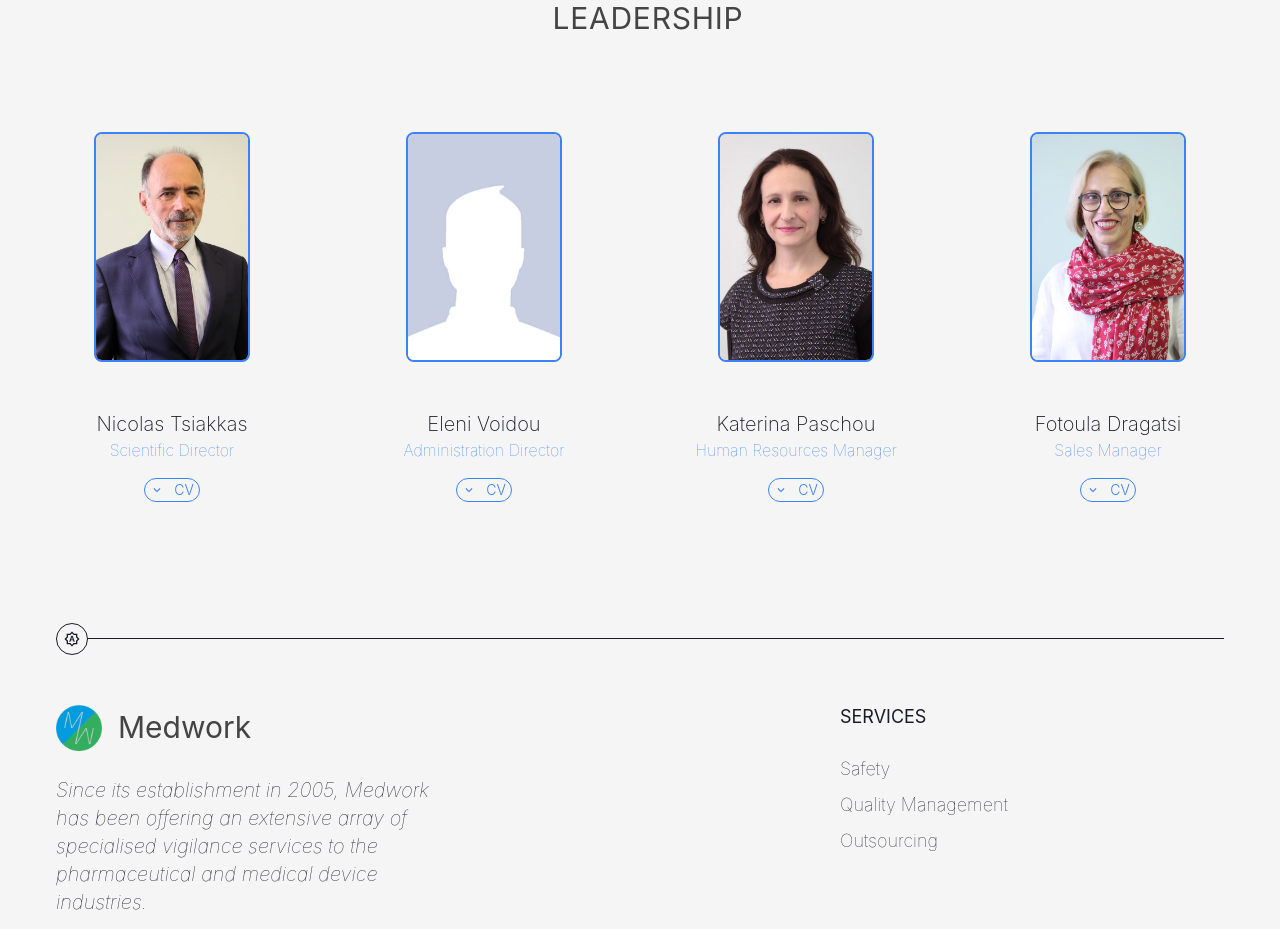
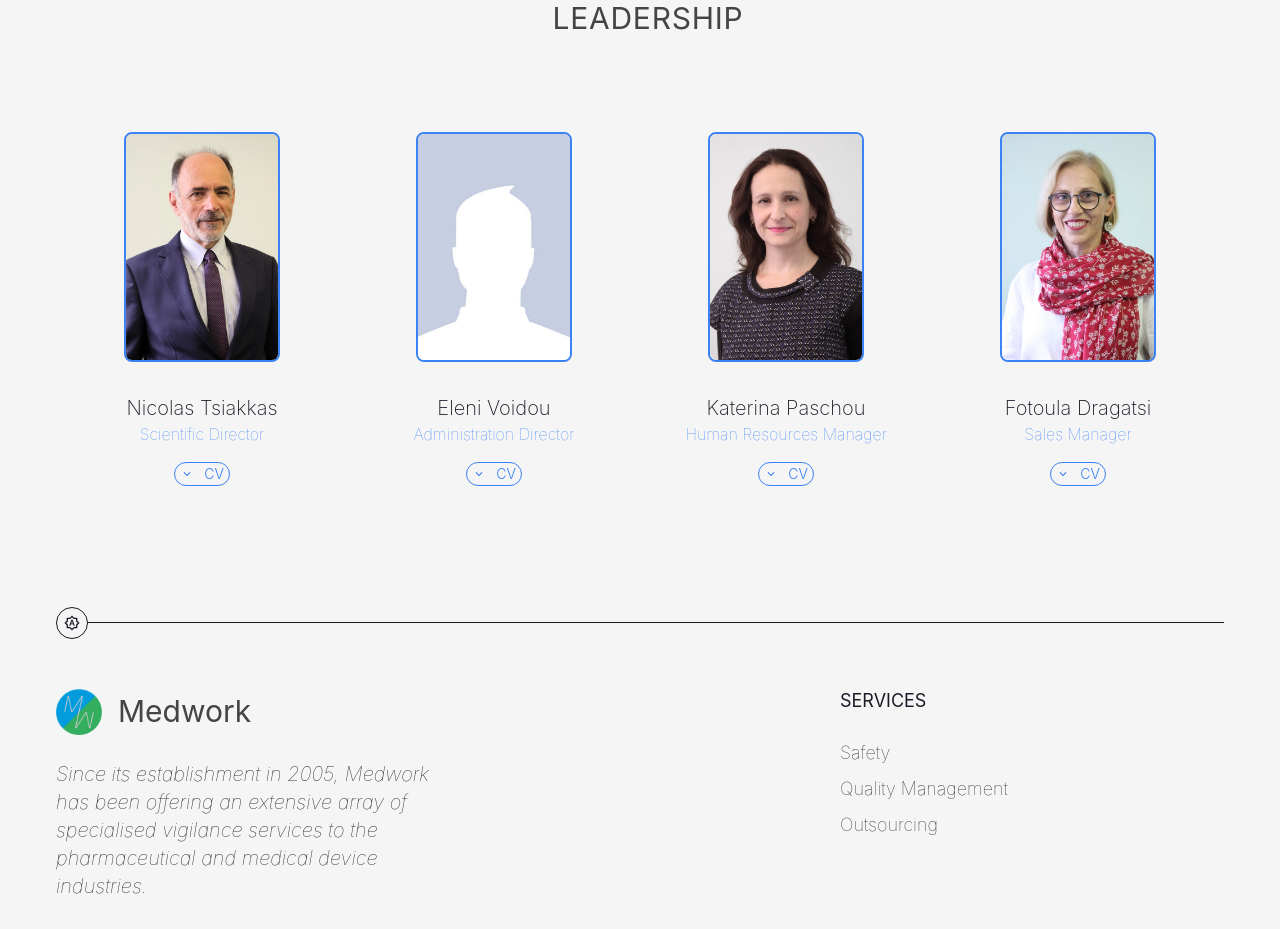
Before and after one commit to Medwork-CRO/webpage, a Next.js app: page /about-us in a window 1280 px wide. Shown: the part 1880-2809 px from the top of the page. Built offline with nearby package versions, Linux system fonts and the light colour scheme.

Commit message:
Update framer motion and card text colour

```diff
--- a/src/components/Card.tsx
+++ b/src/components/Card.tsx
@@ -1,3 +1,4 @@
+import { motion } from "framer-motion";
 import Image, { StaticImageData } from "next/image";
 import Link from "next/link";
 
@@ -16,11 +17,21 @@ function Card({
     imageDescription,
     readMoreLink,
 }: CardProps) {
+    const variants = {
+        visible: { opacity: 1, scale: 1, transition: { duration: 0.5 } },
+        hidden: { opacity: 0, scale: 0.8 }
+    };
+
     return (
-        <div className="flex flex-col gap-2">
+        <motion.div
+            initial="hidden"
+            whileInView="visible"
+            variants={variants}
+            className="flex flex-col gap-2">
             <Link href={readMoreLink}>
                 <div tabIndex={index} className="
                     bg-medwork-light2 dark:bg-medwork-dark2
+                    text-medwork-dark2 dark:text-medwork-light2
                     flex flex-col items-center overflow-hidden
                     transform transition duration-200 ease-in-out
                     border-4 border-transparent rounded-lg
@@ -38,7 +49,7 @@ function Card({
                     </div>
                 </div>
             </Link>
-        </div>
+        </motion.div>
     );
 }
 
--- a/src/components/InfoBox.tsx
+++ b/src/components/InfoBox.tsx
@@ -1,3 +1,4 @@
+import { motion } from "framer-motion";
 import Link from "next/link";
 
 type InfoBoxProps = {
@@ -7,7 +8,18 @@ type InfoBoxProps = {
   color: string;
 };
 
-const InfoBox = ({ title, text, link, color }: InfoBoxProps) => (
+function InfoBox({ title, text, link, color }: InfoBoxProps) {
+    const variants = {
+        visible: { opacity: 1, scale: 1, transition: { duration: 0.5 } },
+        hidden: { opacity: 0, scale: 0.8 }
+    };
+
+    return (
+        <motion.div
+            initial="hidden"
+            whileInView="visible"
+            variants={variants}
+        >
             <Link href={link}>
                 <div className={`${color}
           flex flex-col p-4 rounded-lg
@@ -19,6 +31,8 @@ const InfoBox = ({ title, text, link, color }: InfoBoxProps) => (
                     <p className="text-md narrow-letters leading-relaxed">{text}</p>
                 </div>
             </Link>
+        </motion.div>
     );
+}
 
 export default InfoBox;
--- a/src/components/InfoBoxMatrix.tsx
+++ b/src/components/InfoBoxMatrix.tsx
@@ -1,4 +1,3 @@
-import { motion } from "framer-motion";
 import React from "react";
 import InfoBox from "./InfoBox";
 
@@ -10,17 +9,8 @@ export type InfoBoxAttributes = {
 };
 
 function InfoBoxMatrix({ infoBoxes }: { infoBoxes: InfoBoxAttributes[] }) {
-    const variants = {
-        visible: { opacity: 1, scale: 1, transition: { duration: 0.5 } },
-        hidden: { opacity: 0, scale: 0.8 }
-    };
-
     return (
-        <motion.div
-            initial="hidden"
-            whileInView="visible"
-            variants={variants}
-            className="w-full self-center grid grid-cols-1 md:grid-cols-2 lg:grid-cols-3 mx-4 md:mx-8 lg:mx-16 my-4 md:my-8 lg:my-16 gap-8">
+        <div className="w-full self-center grid grid-cols-1 md:grid-cols-2 lg:grid-cols-3 mx-4 md:mx-8 lg:mx-16 my-4 md:my-8 lg:my-16 gap-8">
             {infoBoxes.map((infoBox, i) => (
                 <React.Fragment key={i}>
                     <InfoBox
@@ -31,7 +21,7 @@ function InfoBoxMatrix({ infoBoxes }: { infoBoxes: InfoBoxAttributes[] }) {
                     />
                 </React.Fragment>
             ))}
-        </motion.div>
+        </div>
     );
 }
 
--- a/src/components/MemberCard.tsx
+++ b/src/components/MemberCard.tsx
@@ -1,15 +1,15 @@
-import Image from "next/image";
+import { motion } from "framer-motion";
+import Image, { StaticImageData } from "next/image";
 import { useState } from "react";
 import { FaLinkedin } from "react-icons/fa";
 import { MdExpandLess, MdExpandMore } from "react-icons/md";
-import { StaticImageData } from "next/image";
 
 export type MemberInfo = {
-  image: StaticImageData;
-  name: string;
-  title: string;
-  description: string[];
-  linkedInTag?: string;
+    image: StaticImageData;
+    name: string;
+    title: string;
+    description: string[];
+    linkedInTag?: string;
 };
 
 
@@ -25,10 +25,18 @@ function MemberCard({
     const toggleDescription = () => {
         setShowFullDescription(!showFullDescription);
     };
+    const variants = {
+        visible: { opacity: 1, scale: 1, transition: { duration: 0.5 } },
+        hidden: { opacity: 0, scale: 0.8 }
+    };
 
     return (
-        <div className="flex flex-col items-center content-center text-center text-medwork-dark dark:text-medwork-light">
-            <div className="flex flex-col sm:flex-row md:flex-col items-center content-center gap-4">
+        <motion.div
+            initial="hidden"
+            whileInView="visible"
+            variants={variants}
+            className="flex flex-col items-center content-center text-center text-medwork-dark dark:text-medwork-light">
+            <div className="flex flex-col sm:flex-row md:flex-col items-center content-center">
                 <div className="flex h-[230px] rounded-xl bg-cover">
                     <Image
                         className="w-[156px] rounded-lg border-2 border-blue-500 object-cover"
@@ -75,7 +83,7 @@ function MemberCard({
                     ))}
                 </div>
             )}
-        </div>
+        </motion.div>
     );
 }
 
--- a/src/components/People.tsx
+++ b/src/components/People.tsx
@@ -4,7 +4,6 @@ import person2 from "@assets/people/default.jpg";
 import person3 from "@assets/people/katerina_paschou.webp";
 import person4 from "@assets/people/fotoula_dragatsi.webp";
 import MemberCard, { MemberInfo } from "./MemberCard";
-import { motion } from "framer-motion";
 
 const membersInfo: MemberInfo[] = [
     {
@@ -52,17 +51,8 @@ const membersInfo: MemberInfo[] = [
 ];
 
 function People() {
-    const variants = {
-        visible: { opacity: 1, scale: 1, transition: { duration: 0.5 } },
-        hidden: { opacity: 0, scale: 0.8 }
-    };
-
     return (
-        <motion.div
-            initial="hidden"
-            whileInView="visible"
-            variants={variants}
-            className="grid grid-cols-1 sm:grid-cols-2 md:grid-cols-4 gap-12 sm:gap-24">
+        <div className="grid grid-cols-1 sm:grid-cols-2 md:grid-cols-4 gap-4">
             {/* <div className="flex flex-wrap justify-between w-full gap-8 items-center self-center"> */}
             {membersInfo.map((memberInfo, i) => (
                 <MemberCard
@@ -74,7 +64,7 @@ function People() {
                     key={i}
                 />
             ))}
-        </motion.div>
+        </div>
     );
 }
 
--- a/src/components/ProvidedServices.tsx
+++ b/src/components/ProvidedServices.tsx
@@ -1,7 +1,6 @@
 import outsourcing from "@assets/services/outsourcing.webp";
+import safety from "@assets/services/safety.webp";
 import qualityManagement from "@assets/services/quality-management.webp";
-import safety from "@assets/services/safety.webp";
-import { motion } from "framer-motion";
 import { StaticImageData } from "next/image";
 import "react-multi-carousel/lib/styles.css";
 import Card from "./Card";
@@ -60,17 +59,8 @@ const images: ImageData[] = [
 ];
 
 function ProvidedServices() {
-    const variants = {
-        visible: { opacity: 1, scale: 1, transition: { duration: 0.5 } },
-        hidden: { opacity: 0, scale: 0.8 }
-    };
-
     return (
-        <motion.div
-            initial="hidden"
-            whileInView="visible"
-            variants={variants}
-            className="flex flex-col">
+        <div className="flex flex-col">
             <Title title={"Core Services"} />
             <div className="grid transform gap-16 grid-cols-1 md:grid-cols-2 lg:grid-cols-3 my-8 md:my-12 lg:my-16">
                 {images.map((image, i) => (
@@ -84,7 +74,7 @@ function ProvidedServices() {
                     />
                 ))}
             </div>
-        </motion.div>
+        </div>
     );
 }
 
--- a/src/components/Statistics.tsx
+++ b/src/components/Statistics.tsx
@@ -1,23 +1,10 @@
-import { motion } from "framer-motion";
 import React from "react";
 import Counter from "./Counter";
+import { motion } from "framer-motion";
 
 type Stat = { count: number; symbol: string, title: string; point: string };
 
 function Statistic({ count, symbol, title, point }: Stat) {
-    return (
-        <div className="flex w-56 flex-col">
-            <span className="flex flex-row self-center mb-4 text-4xl text-blue-500">
-                <Counter number={count} symbol={symbol} duration={3} />
-            </span>
-            <span className="subtext text-2xl font-extralight narrow-letters leading-relaxed text-medwork-brown dark:text-gray-400">
-                {title} <strong>{point}</strong>
-            </span>
-        </div>
-    );
-}
-
-function Statistics({ Stats }: { Stats: Stat[] }) {
     const variants = {
         visible: { opacity: 1, scale: 1, transition: { duration: 0.5 } },
         hidden: { opacity: 0, scale: 0.8 }
@@ -28,17 +15,29 @@ function Statistics({ Stats }: { Stats: Stat[] }) {
             initial="hidden"
             whileInView="visible"
             variants={variants}
-            className="flex flex-col sm:flex-row text-center items-center justify-between gap-8 w-full"
-        >
+            className="flex w-56 flex-col">
+            <span className="flex flex-row self-center mb-4 text-4xl text-blue-500">
+                <Counter number={count} symbol={symbol} duration={3} />
+            </span>
+            <span className="subtext text-2xl font-extralight narrow-letters leading-relaxed text-medwork-brown dark:text-gray-400">
+                {title} <strong>{point}</strong>
+            </span>
+        </motion.div>
+    );
+}
+
+function Statistics({ Stats }: { Stats: Stat[] }) {
+    return (
+        <div className="flex flex-col sm:flex-row text-center items-center justify-between gap-8 w-full">
             {Stats.map((stat, i) => (
                 <React.Fragment key={i}>
-                    <Statistic key={i} count={stat.count} title={stat.title} point={stat.point} symbol={stat.symbol}/>
+                    <Statistic key={i} count={stat.count} title={stat.title} point={stat.point} symbol={stat.symbol} />
                     {i < Stats.length - 1 && (
                         <div className="h-full px-12 sm:px-0 sm:py-12 border border-gray-500"></div>
                     )}
                 </React.Fragment>
             ))}
-        </motion.div>
+        </div>
     );
 }
 
--- a/src/components/Title.tsx
+++ b/src/components/Title.tsx
@@ -16,6 +16,7 @@ function Title({
     };
 
     const textAlign = textAlignClass[align];
+
     return (
         <span
             id={title.split(" ").join("-").toLowerCase()}
```
Lines whose indentation alone changed are shown as unchanged.
